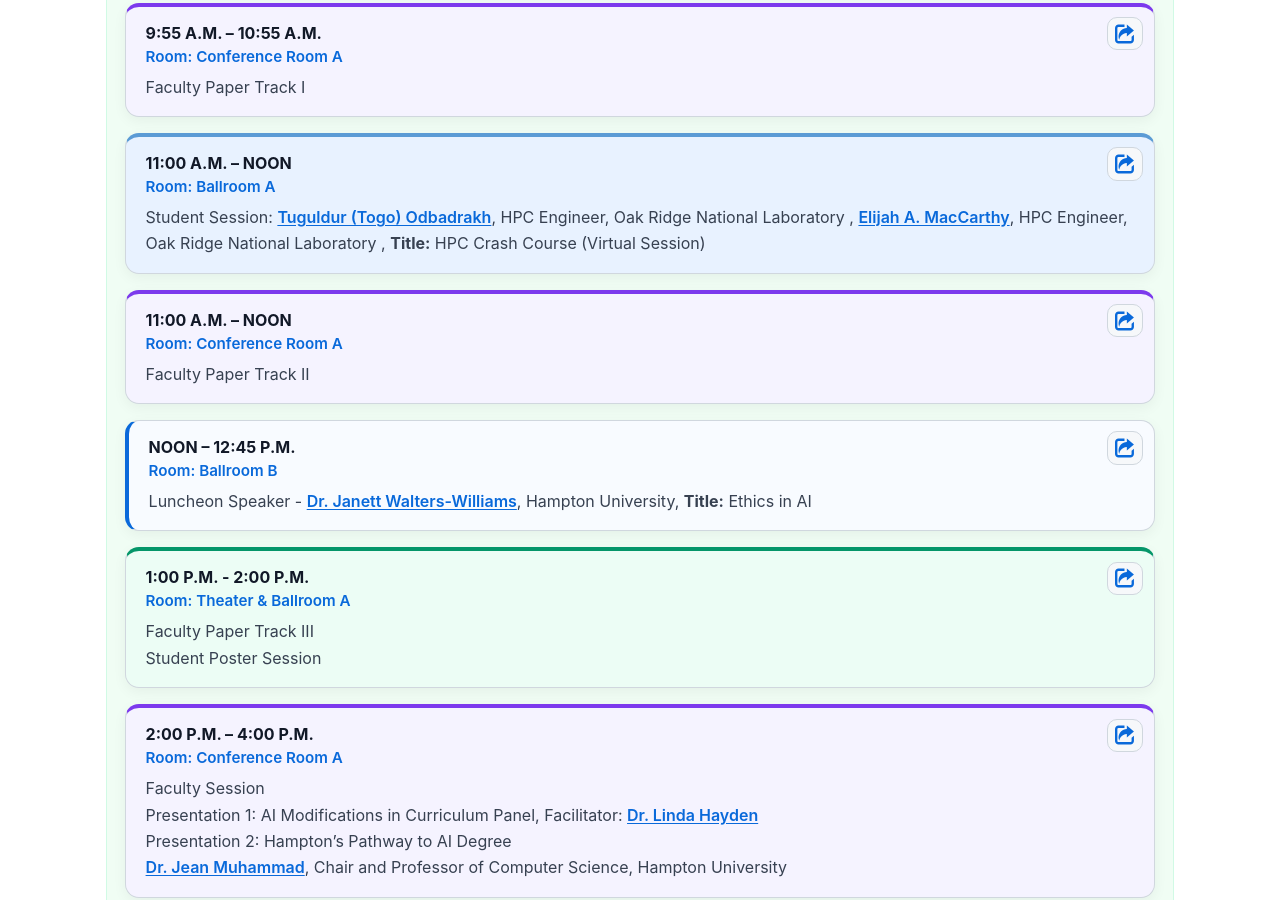
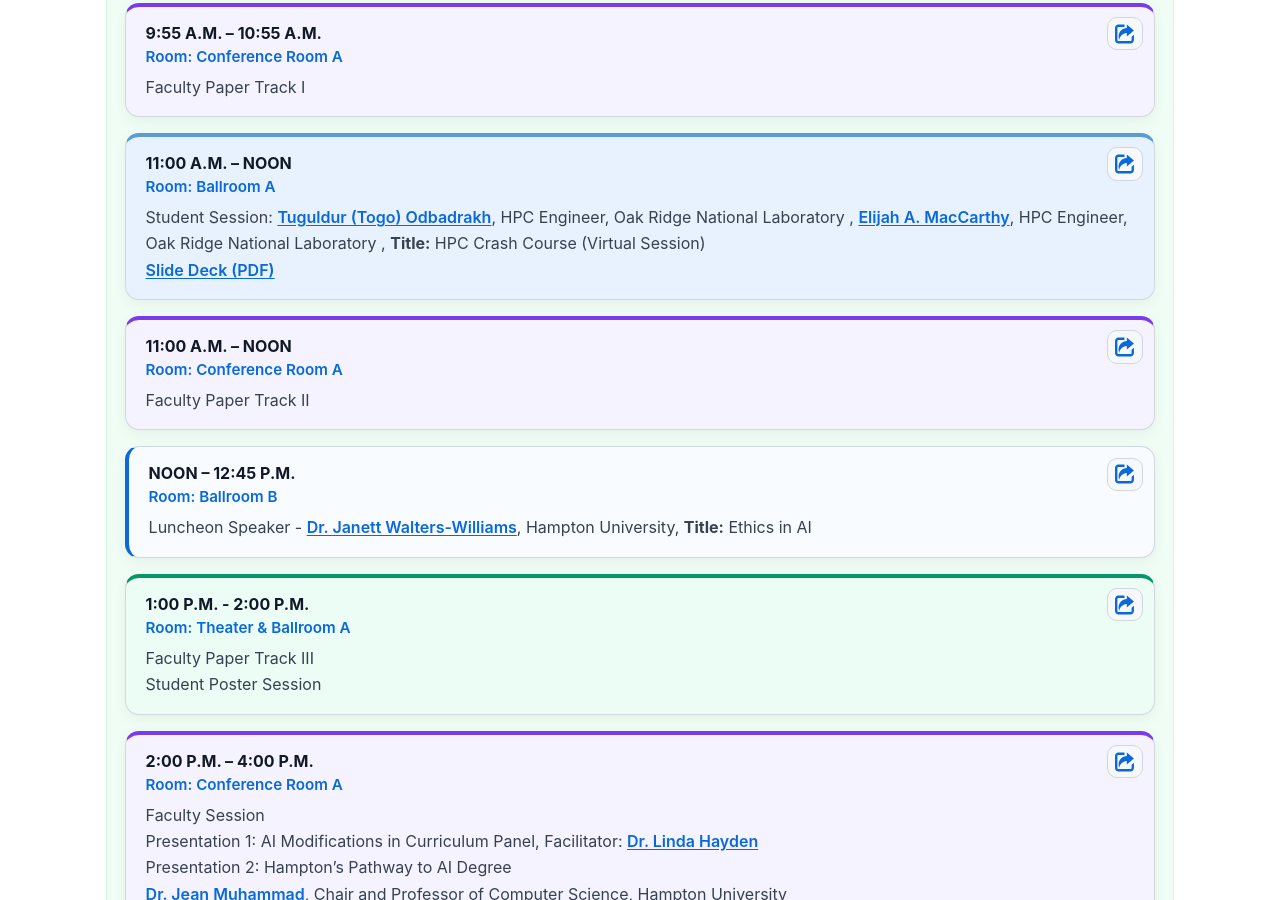
Before and after one commit to admiusa/2026symposium, a Jekyll site: the page built from admi26_program.md, in a window 1280 px wide and 900 px high, scrolled down 1802 px. Built offline with Jekyll 4.4.1, drawn with Linux system fonts in a browser that asks for light colours.

Commit message:
added crash course slide deck

```diff
--- a/_data/schedule.yml
+++ b/_data/schedule.yml
@@ -99,7 +99,8 @@
         time: "11:00 A.M. – NOON"
         room: Ballroom A
         description_html: |
-          Student Session: <a href="/2026symposium/admi26_speakers#togo-odbadrakh">Tuguldur (Togo) Odbadrakh</a>, HPC Engineer, Oak Ridge National Laboratory , <a href="/2026symposium/admi26_speakers#elijah-maccarthy">Elijah A. MacCarthy</a>, HPC Engineer, Oak Ridge National Laboratory , <strong>Title:</strong> HPC Crash Course (Virtual Session)
+          Student Session: <a href="/2026symposium/admi26_speakers#togo-odbadrakh">Tuguldur (Togo) Odbadrakh</a>, HPC Engineer, Oak Ridge National Laboratory , <a href="/2026symposium/admi26_speakers#elijah-maccarthy">Elijah A. MacCarthy</a>, HPC Engineer, Oak Ridge National Laboratory , <strong>Title:</strong> HPC Crash Course (Virtual Session)<br>
+          <a href="/2026symposium/slide_decks/ADMI_2026_HPCC_Crash_Course_slides.pdf">Slide Deck (PDF)</a>
       - id: program-event-10
         session_track: faculty
         time_start: "2026-03-27T11:00:00-04:00"
```
Also changed, not shown: 2 other files.
